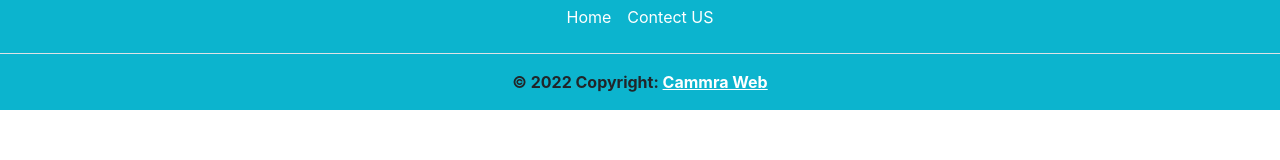
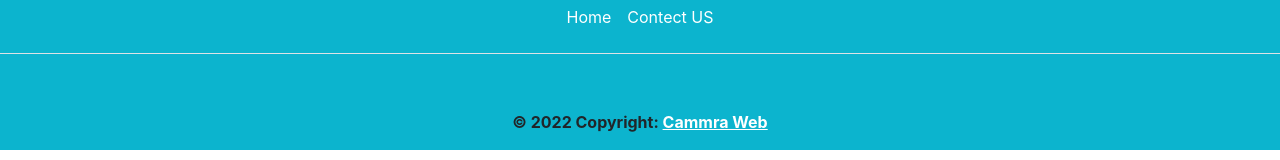
Before and after one commit to fqthedeveloper/FullStackDjangoReact, a React (Create React App) app in the folder cam_frontend/: page / in a window 1280 px wide. Shown: the part 527-687 px from the top of the page. Built offline with nearby package versions, Linux system fonts and the light colour scheme; no server answers; the HTML template or start-up script is replaced by a standard one.

Commit message:
this is updated footer

```diff
--- a/cam_frontend/src/Component/Footer.js
+++ b/cam_frontend/src/Component/Footer.js
@@ -34,6 +34,15 @@ function Footer() {
                     <li className='nav-item'><Link to="/" className='nav-link px-2 text-white '>Home</Link></li>
                     <li className='nav-item'><Link to="/contact" className='nav-link px-2 text-white '>Contect US</Link></li>
                 </ul>
+                <ul>
+                <Link to='/'><i  class="bi bi-twitter fa-2x"></i></Link>
+                     &nbsp; &nbsp; &nbsp;
+                     <Link to='/'><i class="bi bi-instagram fa-2x"></i></Link>
+                     &nbsp; &nbsp; &nbsp;
+                     <Link to='/'><i class="bi bi-whatsapp fa-2x"></i></Link>
+                     &nbsp; &nbsp; &nbsp;
+                     <Link to='/'><i class="bi bi-facebook fa-2x"></i></Link>
+                </ul>
                 <b> © 2022 Copyright: <Link className='text-white' to='/'>Cammra Web </Link></b>
             </footer>
         </div>
```
